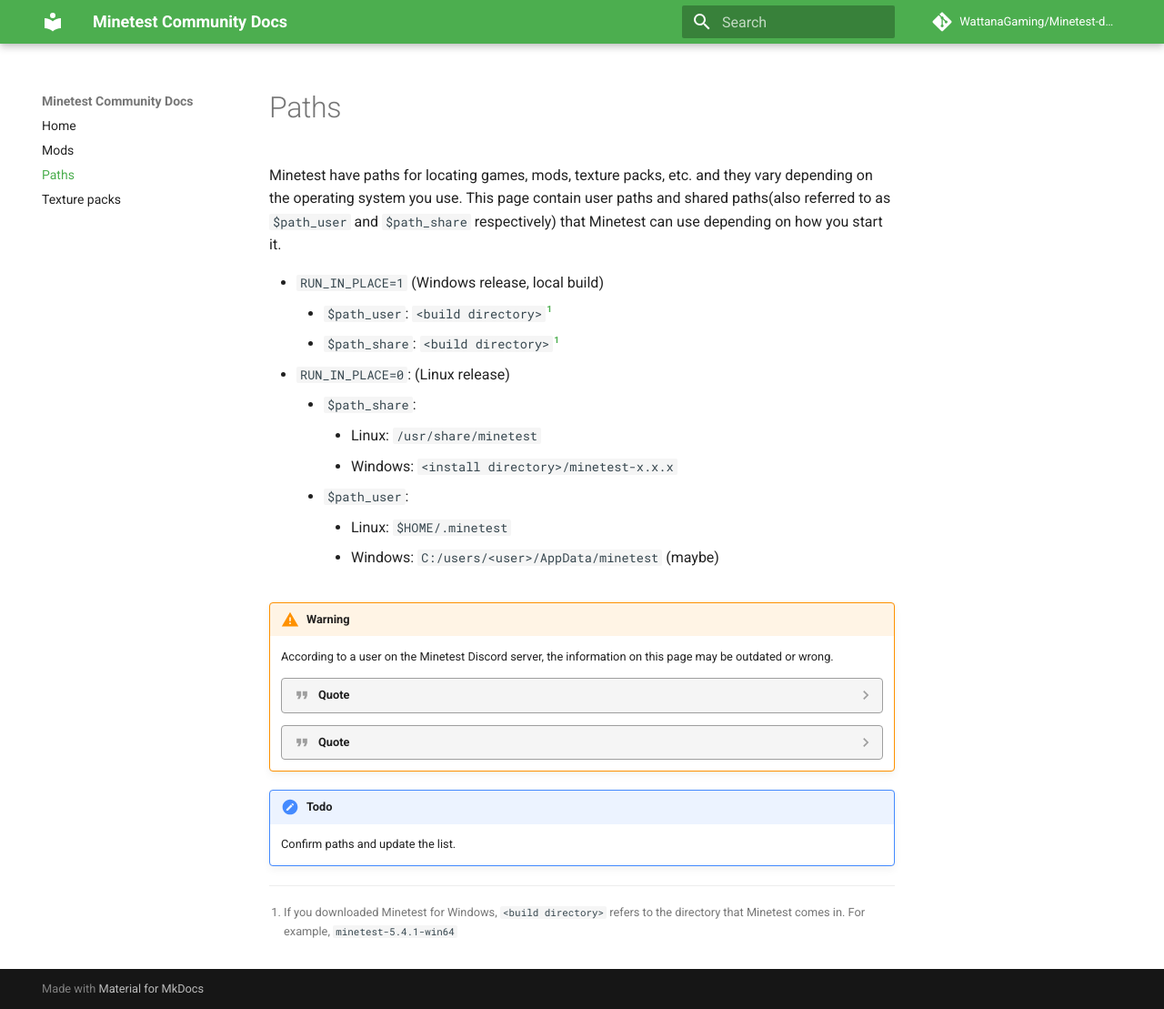
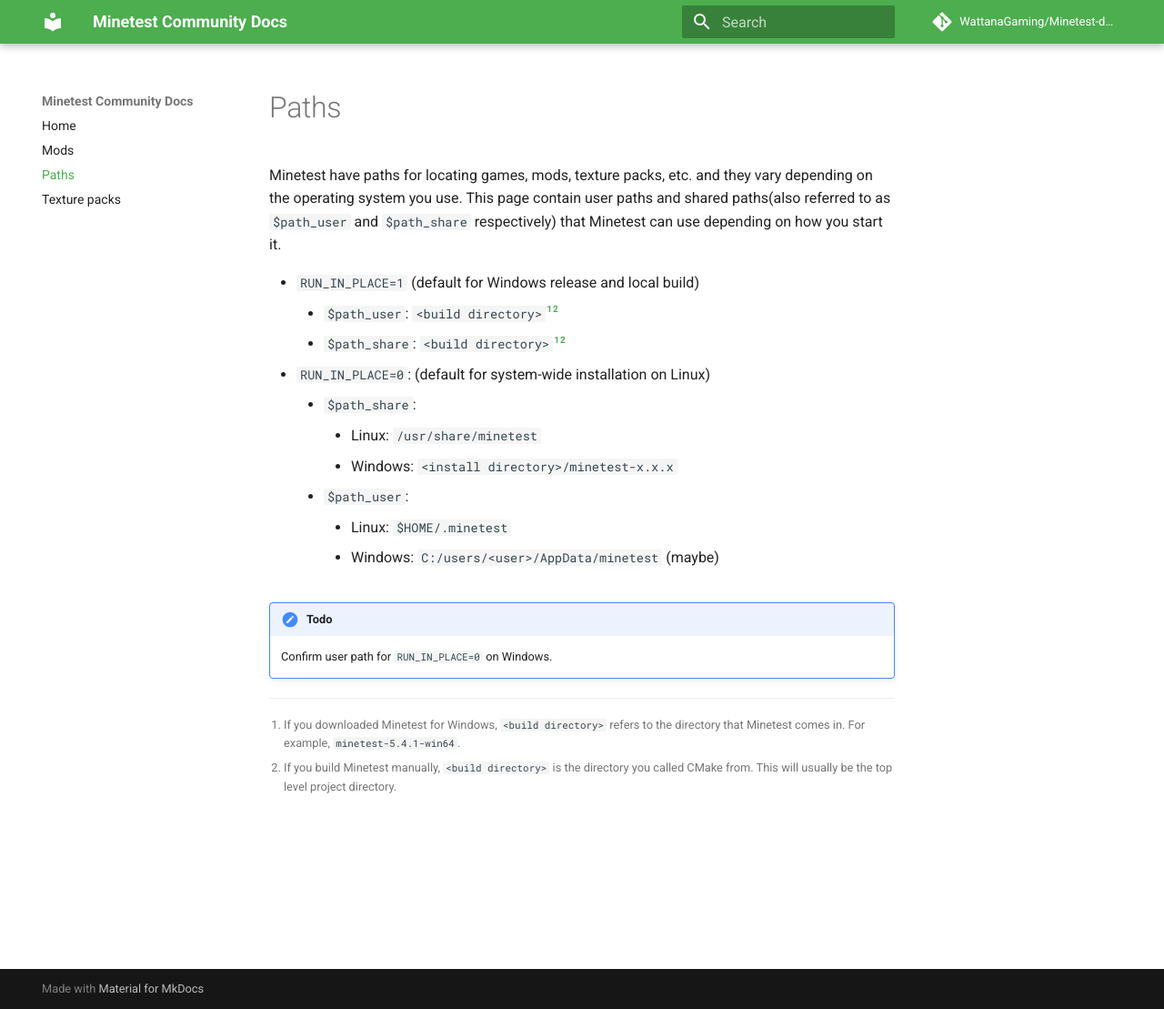
Before and after one commit to WattanaGaming/Minetest-docs, an MkDocs documentation site: the page built from docs/Paths.md, in a window 1280 px wide and 1109 px high. Shown: the whole window at 91% size. Built offline with MkDocs 1.6.1 and Material for MkDocs 9.7.7, drawn with Linux system fonts in a browser that asks for light colours; comment, search, counter and statistics services are not loaded.

Commit message:
Confirmed about the RUN_IN_PLACE stuff

```diff
--- a/docs/Paths.md
+++ b/docs/Paths.md
@@ -1,10 +1,10 @@
 # Paths
 Minetest have paths for locating games, mods, texture packs, etc. and they vary depending on the operating system you use. This page contain user paths and shared paths(also referred to as `$path_user` and `$path_share` respectively) that Minetest can use depending on how you start it.
 
-* `RUN_IN_PLACE=1` (Windows release, local build)
-    * `$path_user`: `<build directory>`[^1]
-    * `$path_share`: `<build directory>`[^1]
-* `RUN_IN_PLACE=0`: (Linux release)
+* `RUN_IN_PLACE=1` (default for Windows release and local build)
+    * `$path_user`: `<build directory>`[^1][^2]
+    * `$path_share`: `<build directory>`[^1][^2]
+* `RUN_IN_PLACE=0`: (default for system-wide installation on Linux)
     * `$path_share`:
         * Linux: `/usr/share/minetest`
         * Windows: `<install directory>/minetest-x.x.x`
@@ -12,14 +12,8 @@
         * Linux: `$HOME/.minetest`
         * Windows: `C:/users/<user>/AppData/minetest` (maybe)
 
-!!! warning
-    According to a user on the Minetest Discord server, the information on this page may be outdated or wrong.
-    ??? quote
-        RUN_IN_PLACE=0 is also not a Linux thing, it's a Linux AND system-wide install thing
-    ??? quote
-        it's just that the documentation documents the way the developers imagine users would use their software, not the way users actually do.  Those of us who self-compile for example, probably find it easier to just RUN_IN_PLACE out of ~/.minetest/bin/ instead of going through the whole systemwide install rigamarole.
 !!! todo
-    Confirm paths and update the list.
+    Confirm user path for `RUN_IN_PLACE=0` on Windows.
 
-
-[^1]: If you downloaded Minetest for Windows, `<build directory>` refers to the directory that Minetest comes in. For example, `minetest-5.4.1-win64`
+[^1]: If you downloaded Minetest for Windows, `<build directory>` refers to the directory that Minetest comes in. For example, `minetest-5.4.1-win64`.
+[^2]: If you build Minetest manually, `<build directory>` is the directory you called CMake from. This will usually be the top level project directory.
```
